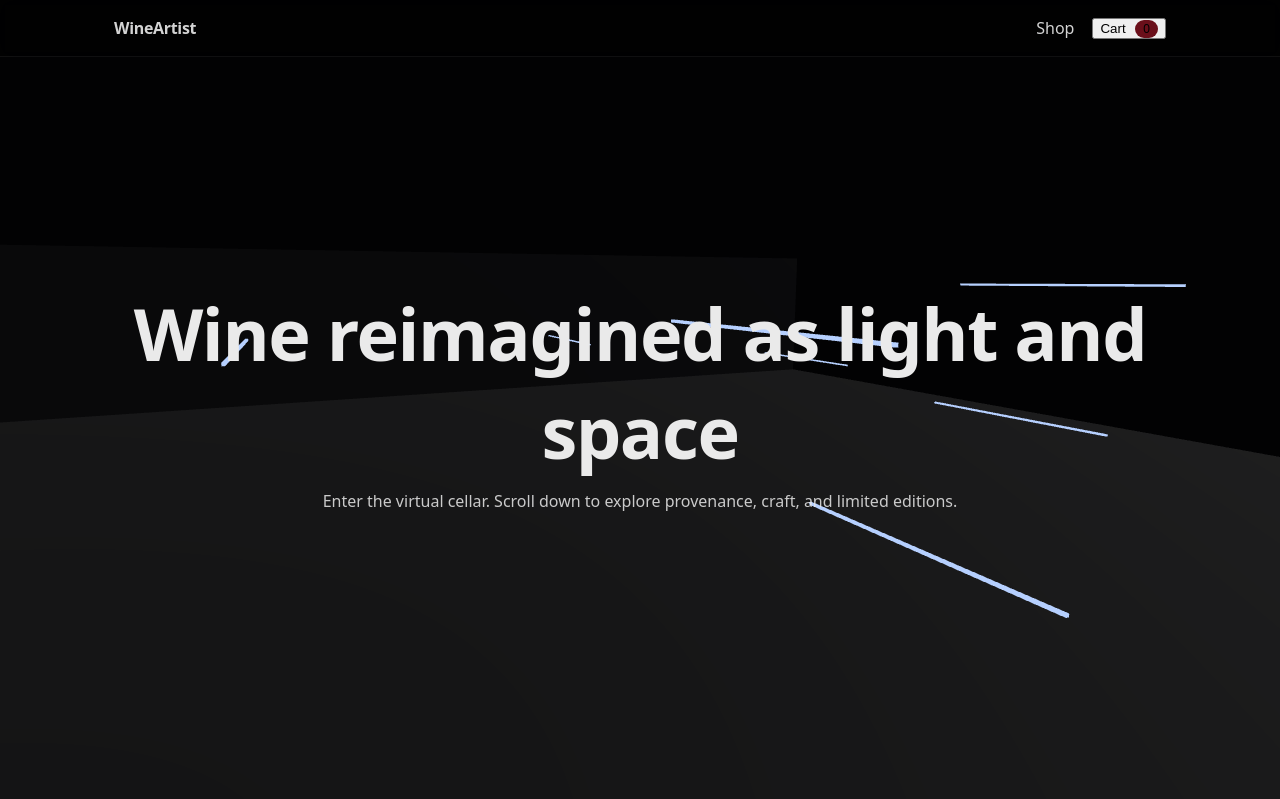
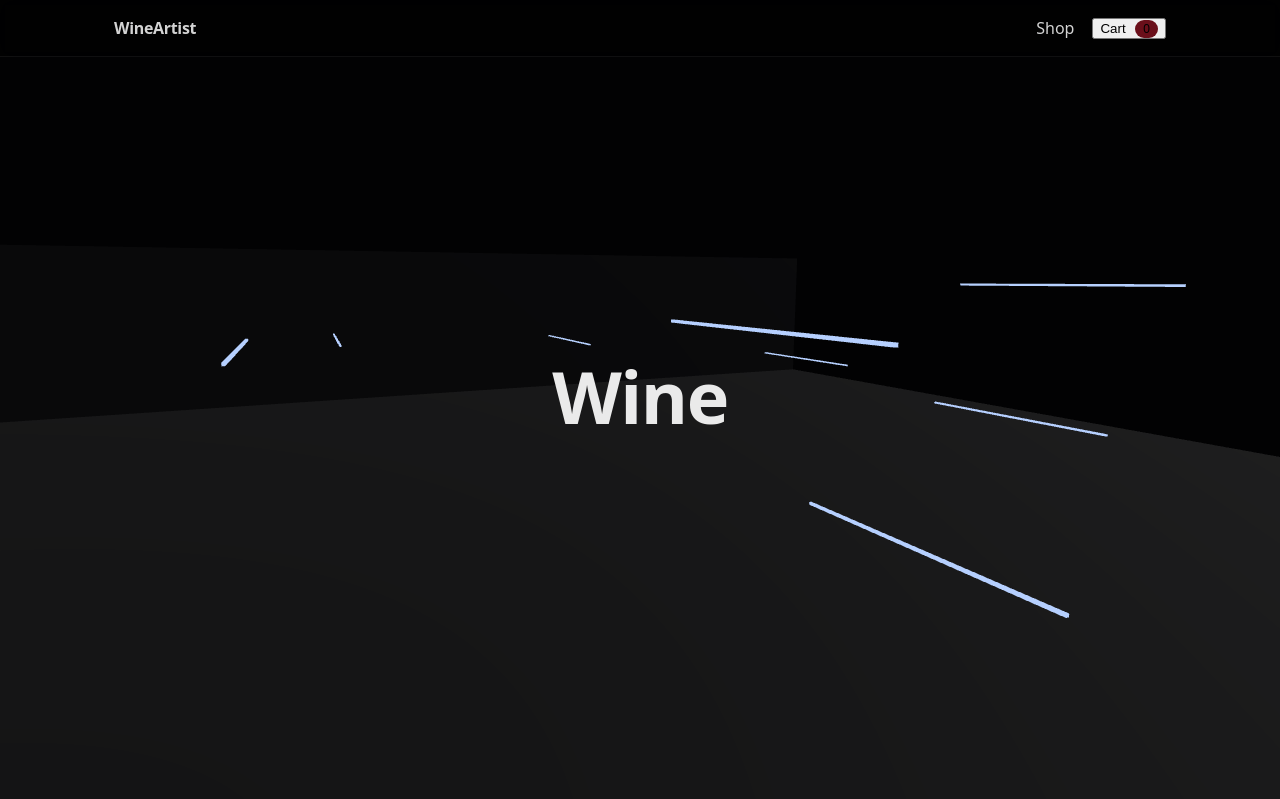
Before and after one commit to Tiberiu58/wineartist-flask, a Flask app: page / in a window 1280 px wide. Shown: the top 799 px of the page. Run offline with Flask 3, Linux system fonts and the light colour scheme; some libraries are stand-ins or nearby versions.

Commit message:
Replace hero text with 'Wine'

```diff
--- a/backend/templates/index.html
+++ b/backend/templates/index.html
@@ -5,8 +5,7 @@
 <header class="hero">
   <canvas id="scene"></canvas>
   <div class="hero-copy container">
-    <h1>Wine reimagined as light and space</h1>
-    <p>Enter the virtual cellar. Scroll down to explore provenance, craft, and limited editions.</p>
+    <h1>Wine</h1>
   </div>
 </header>
 
--- a/frontend/app/page.tsx
+++ b/frontend/app/page.tsx
@@ -48,8 +48,7 @@ export default function Home() {
             <header className="hero">
                 <canvas id="scene" />
                 <div className="hero-copy">
-                    <h1>Wine reimagined as light & space</h1>
-                    <p>Scroll to explore.</p>
+                    <h1>Wine</h1>
                 </div>
             </header>
             <div id="scroll-sections">
```
